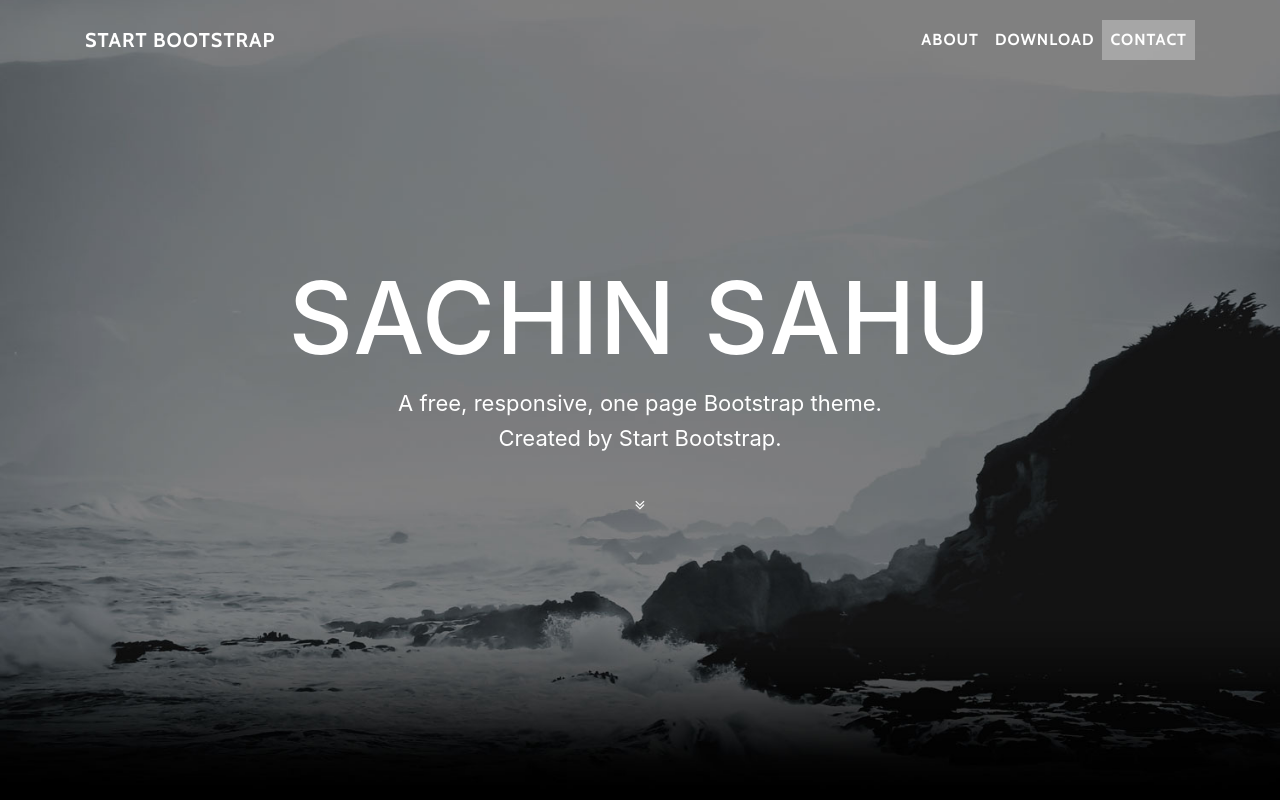
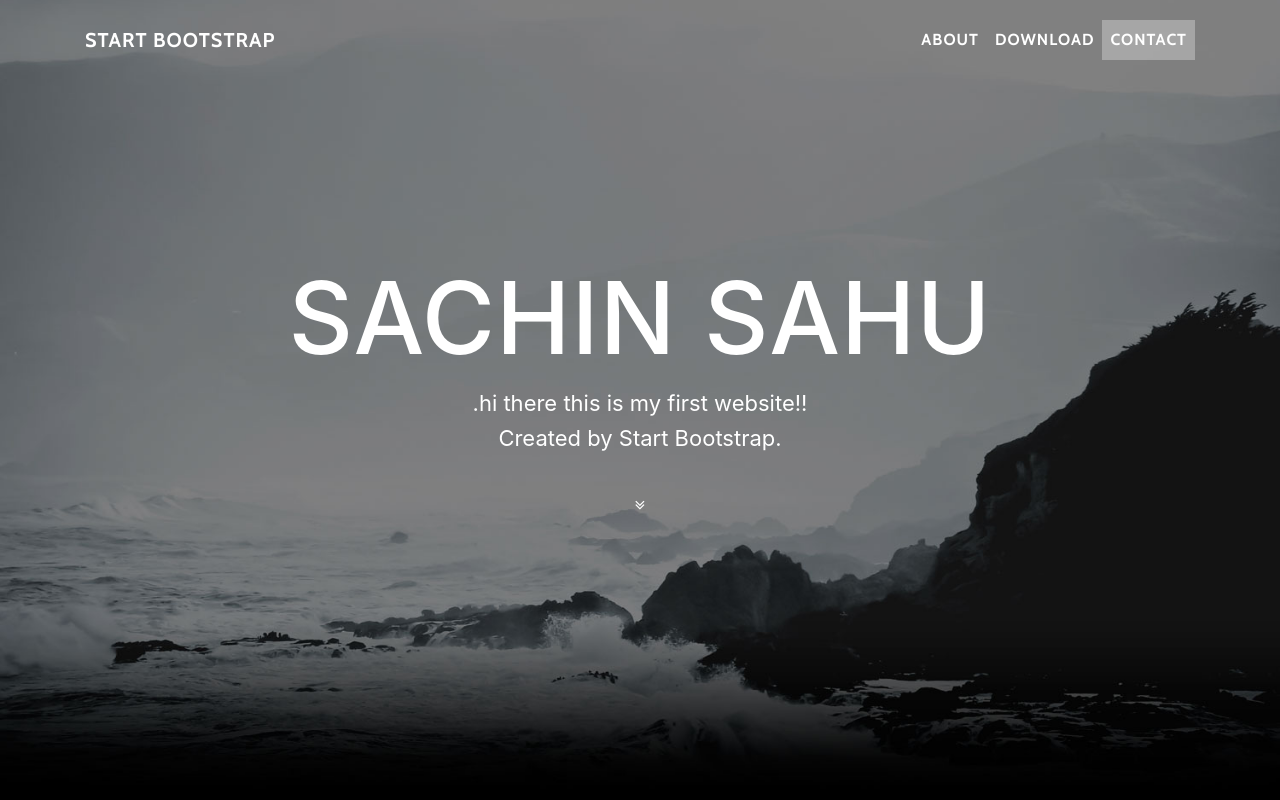
Before and after one commit to sachinsahu96/sachinsahu.github.io, a website with bundled scripts: page index.html in a window 1280 px wide. Shown: the top 800 px of the page. Built offline with nearby package versions, Linux system fonts and the light colour scheme.

Commit message:
modified 2nd para

```diff
--- a/index.html
+++ b/index.html
@@ -56,7 +56,7 @@
           <div class="row">
             <div class="col-lg-8 mx-auto">
               <h1 class="brand-heading">Sachin Sahu</h1>
-              <p class="intro-text">A free, responsive, one page Bootstrap theme.
+              <p class="intro-text">.hi there this is my first website!!
                 <br>Created by Start Bootstrap.</p>
               <a href="#about" class="btn btn-circle js-scroll-trigger">
                 <i class="fa fa-angle-double-down animated"></i>
```
